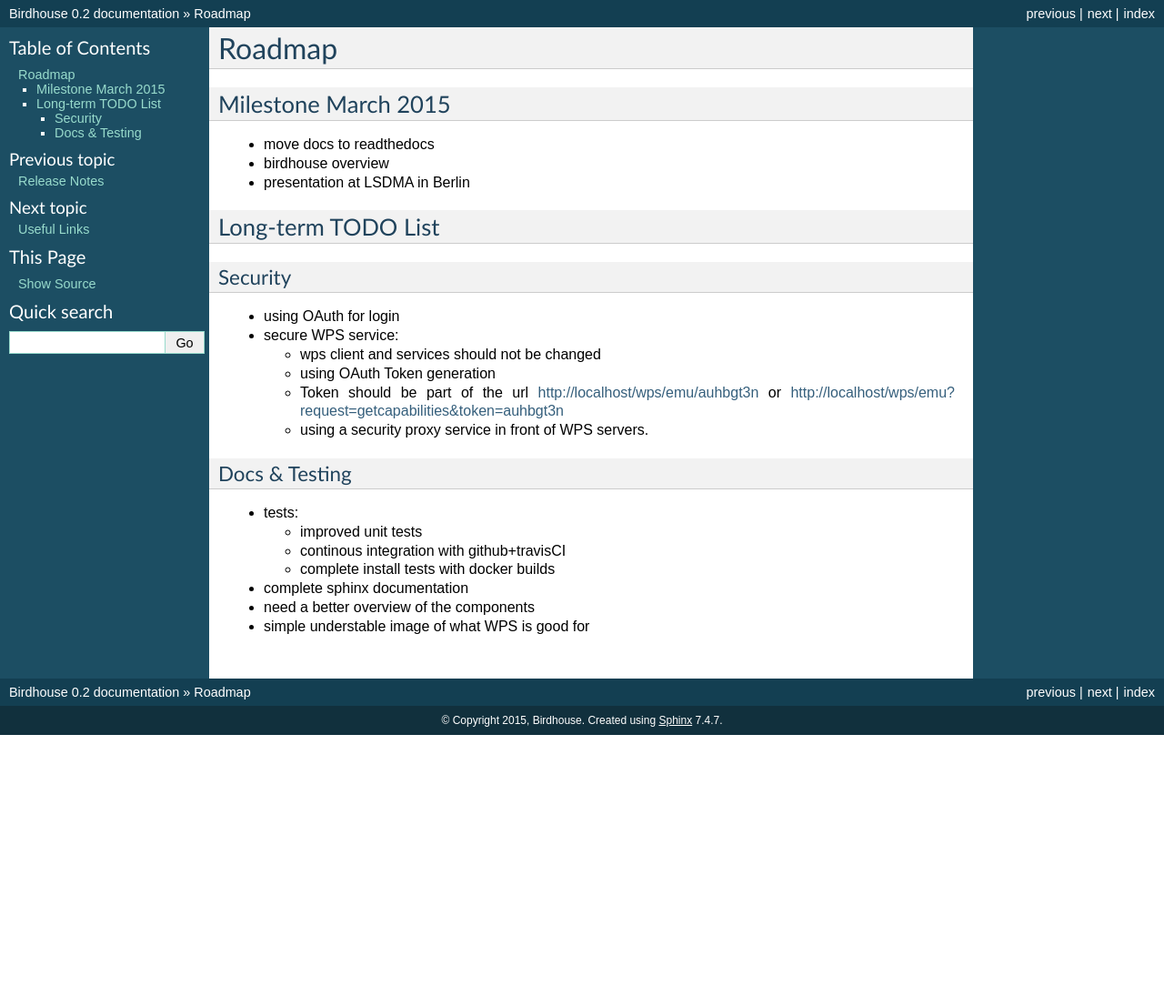
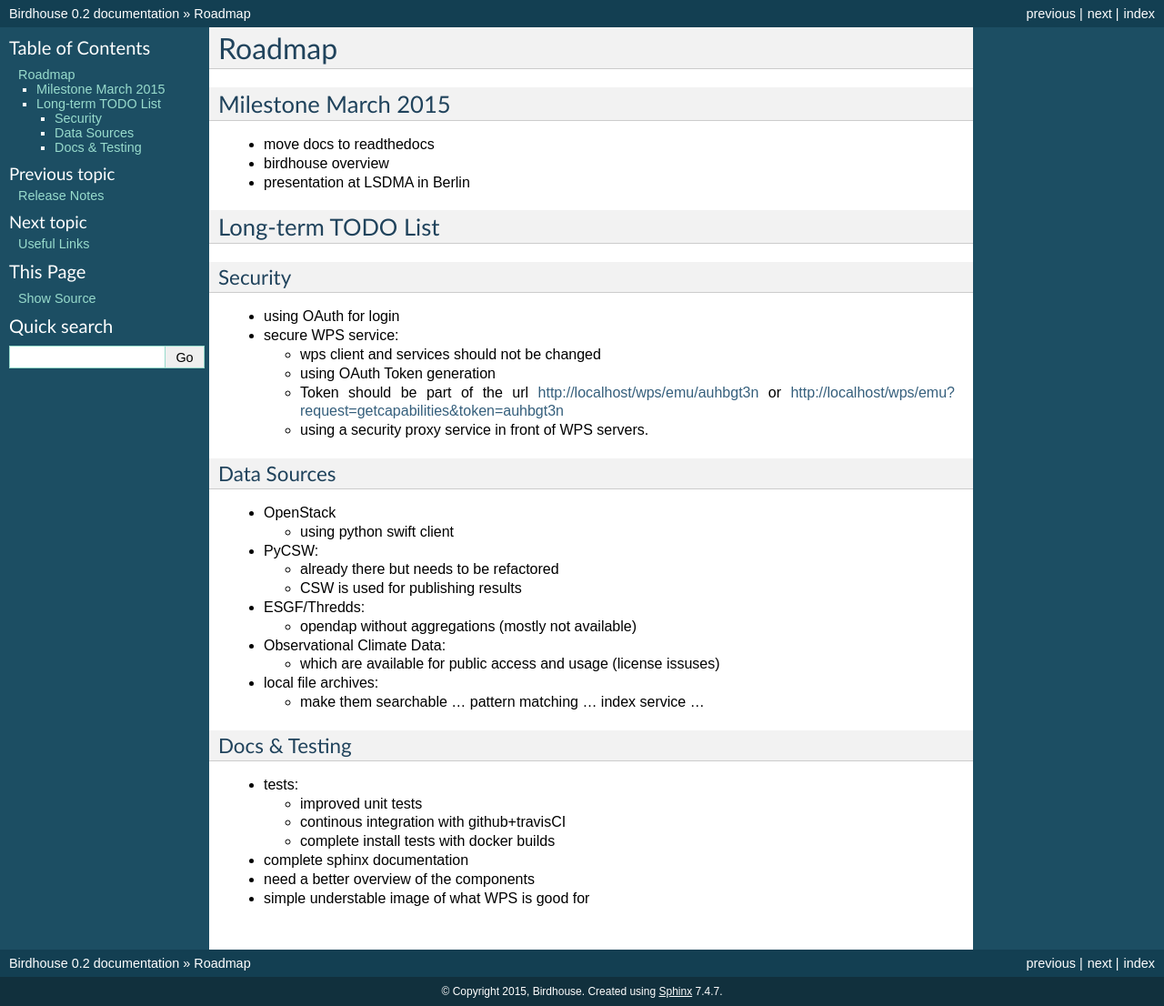
Before and after one commit to bird-house/birdhouse-docs, a Sphinx documentation site: the page built from docs/source/roadmap.rst, in a window 1280 px wide. Shown: the whole page at 91% size. Built offline with Sphinx 7.4.7, drawn with Linux system fonts in a browser that asks for light colours; before the commit the page ends 900 px from its top, so only the background shows below that.

Commit message:
update roadmap

```diff
--- a/docs/source/roadmap.rst
+++ b/docs/source/roadmap.rst
@@ -26,6 +26,30 @@ Security
   - Token should be part of the url http://localhost/wps/emu/auhbgt3n or http://localhost/wps/emu?request=getcapabilities&token=auhbgt3n
   - using a security proxy service in front of WPS servers.
 
+Data Sources
+------------
+
+* OpenStack
+
+  - using python swift client
+
+* PyCSW:
+
+  - already there but needs to be refactored
+  - CSW is used for publishing results
+
+* ESGF/Thredds:
+
+  - opendap without aggregations (mostly not available)
+
+* Observational Climate Data:
+
+  - which are available for public access and usage (license issuses)
+
+* local file archives:
+
+  - make them searchable ... pattern matching ... index service ...
+
 Docs & Testing
 --------------
 
```
